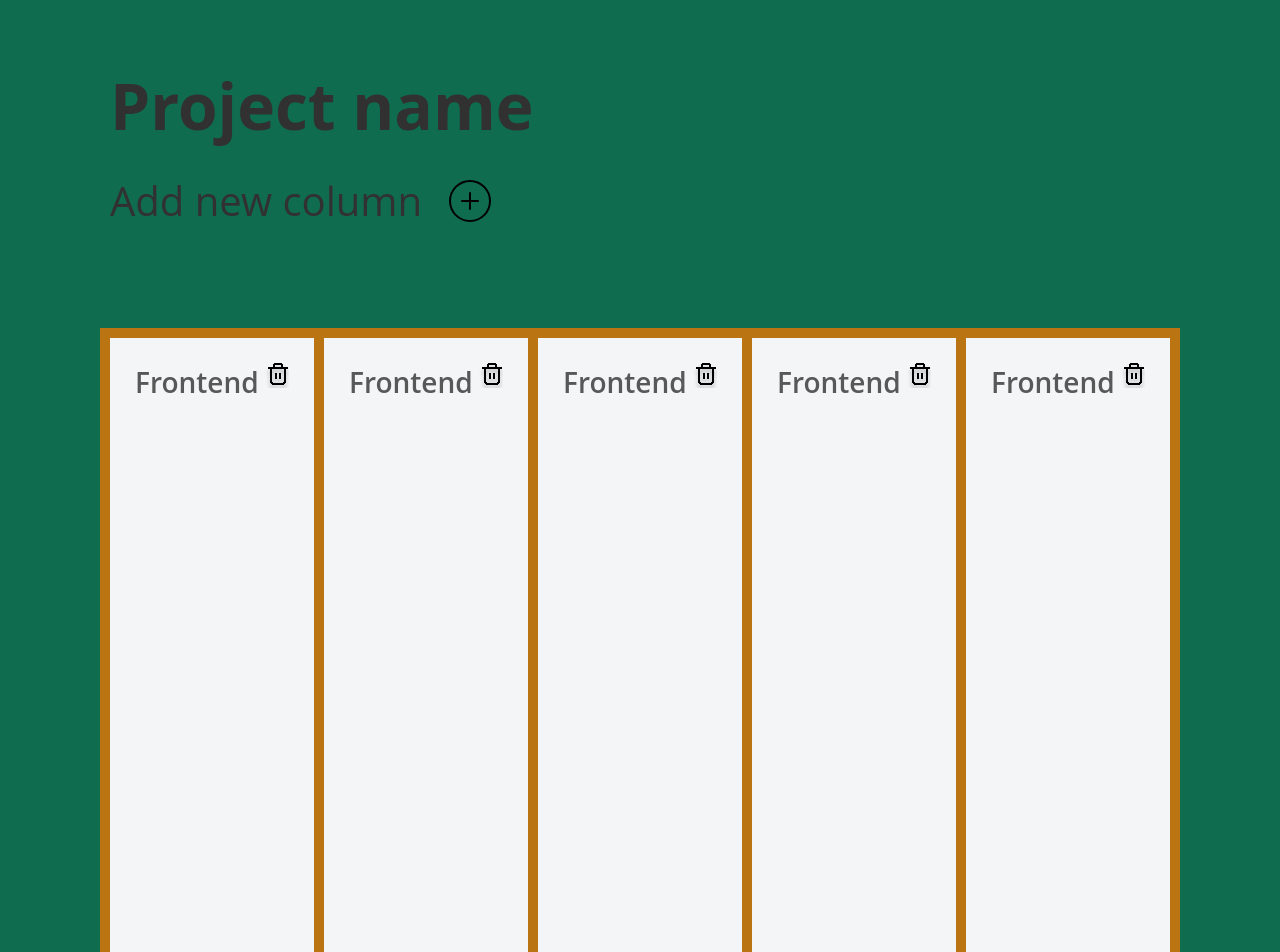
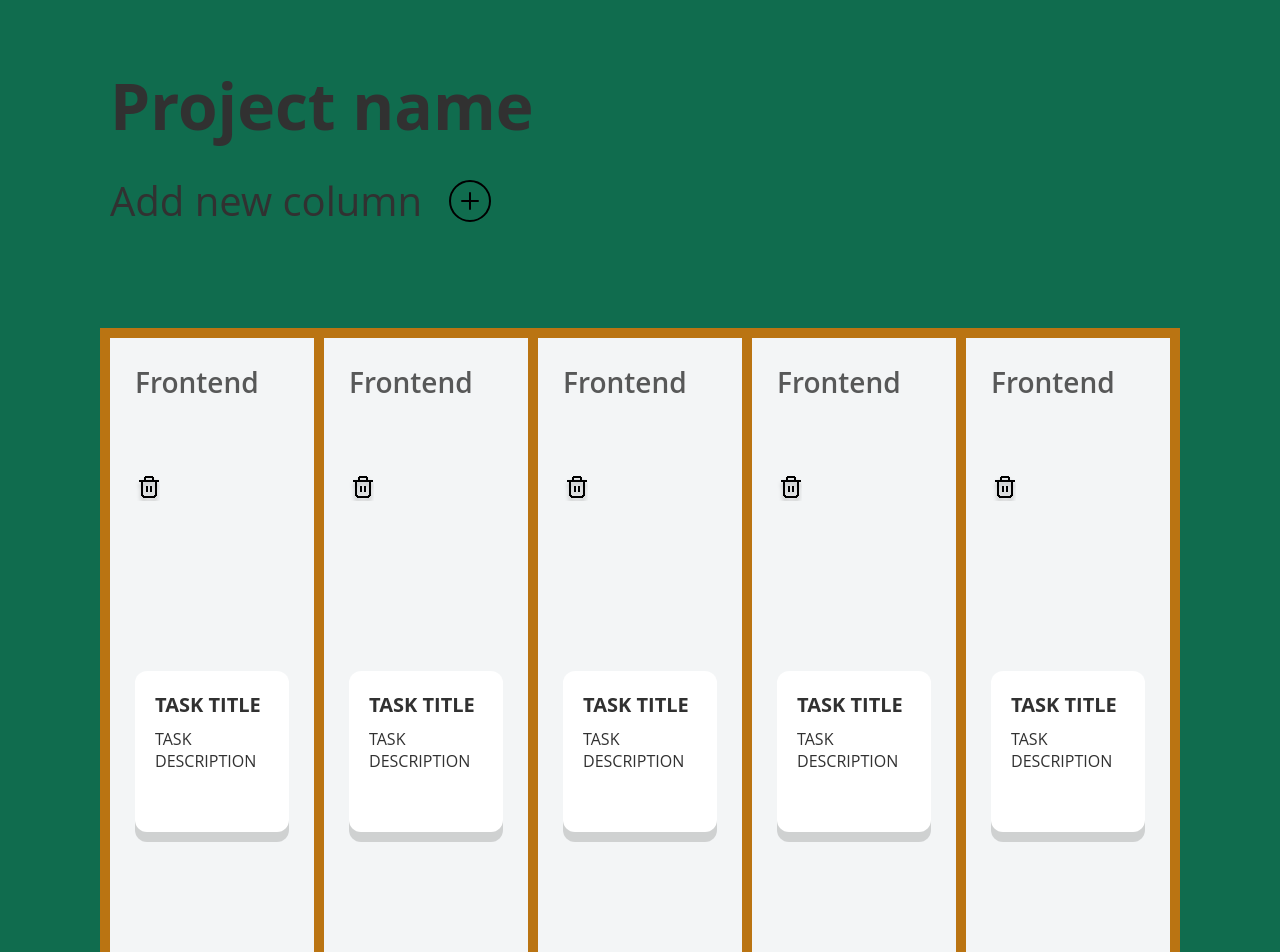
Before and after one commit to PaulZhemanov/todolist2.0, a React (Create React App) app: page / in a window 1280 px wide. Shown: the top 952 px of the page. Built offline with nearby package versions, Linux system fonts and the light colour scheme.

Commit message:
task component work...

```diff
--- /dev/null
+++ b/src/components/Task.tsx
@@ -0,0 +1,67 @@
+import styled from "@emotion/styled"
+import React from "react"
+import { Text } from "./Text"
+import { Row } from "./Flex"
+import bin from "../assets/icons/Bin.svg"
+import SizedBox from "./SizeBox"
+
+const Icon = styled.div``
+const Bin = styled(Icon)`
+  background: url(${bin});
+  width: 25px;
+  height: 25px;
+`
+
+interface IProps {
+  align?: "row" | "column"
+  style?: React.CSSProperties
+  bodyStyle?: React.CSSProperties
+}
+const Root = styled.div`
+  display: inline-flex;
+`
+
+
+const Body = styled.div`
+  display: inline-flex;
+  flex-direction: column;
+  padding: 20px;
+  width: 423px;
+  /* height: 100vh; */
+  background: #f3f5f6;
+  /* flex: 1; */
+  /* align-items: center; */
+  width: 100%;
+
+  border-radius: 12px;
+  background: #fff;
+  box-shadow: 0px 10px 0px 0px rgba(0, 0, 0, 0.15);
+`
+
+const Task: React.FC<IProps> = () => {
+  const TaskTitle = styled(Text)`
+    font-size: 20px;
+    font-weight: 700;
+    text-transform: uppercase;
+  `
+
+  const Description = styled(Text)`
+    font-size: 16px;
+    font-weight: 400;
+  `
+  // const StyledRow = styled(Row)`
+
+  // `
+    return (
+      <Root>
+        <Body>
+          <TaskTitle>TASK TITLE</TaskTitle>
+
+          <SizedBox height={10} />
+          <Description>TASK DESCRIPTION</Description>
+          <SizedBox height={40} />
+        </Body>
+      </Root>
+    )
+}
+export default Task
--- a/src/components/Todolist.tsx
+++ b/src/components/Todolist.tsx
@@ -4,15 +4,13 @@ import { Text } from "./Text"
 import { Row } from "./Flex"
 import bin from "../assets/icons/Bin.svg"
 import SizedBox from "./SizeBox"
+import Task from "./Task"
 
 const Icon = styled.div``
 const Bin = styled(Icon)`
   background: url(${bin});
   width: 25px;
   height: 25px;
-  flex-shrink: 0;
-  stroke-width: 2px;
-  stroke: #000;
 `
 
 interface IProps {
@@ -23,11 +21,12 @@ interface IProps {
 
 const Root = styled.div`
   display: flex;
+  flex-direction: column;
   padding: 25px 25px 40px 25px;
   width: 423px;
   height: 100vh;
   background: #f3f5f6;
-  /* flex: 1; */
+  flex: 1;
   justify-content: space-between;
   /* align-items: center; */
   width: 100%;
@@ -38,7 +37,6 @@ const TodoList: React.FC<IProps> = () => {
     font-size: 28px;
     font-weight: 600;
     opacity: 0.8;
-
   `
   // const StyledRow = styled(Row)`
 
@@ -46,11 +44,17 @@ const TodoList: React.FC<IProps> = () => {
   return (
     <Root>
       {/* <StyledRow> */}
-
-        <Title>Frontend</Title>
-        <Bin />
-
-
+      <Title>Frontend</Title>
+      <Bin />
+      <SizedBox height={20} />
+      <Task />
+      <SizedBox height={20} />
+      <Task />
+      {/* <SizedBox height={20} />
+      <Task />
+      <SizedBox height={20} />
+      <Task />
+      <SizedBox height={20} /> */}
       {/* </StyledRow> */}
     </Root>
   )
```
